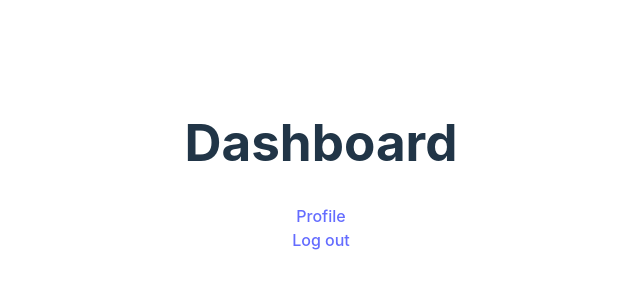
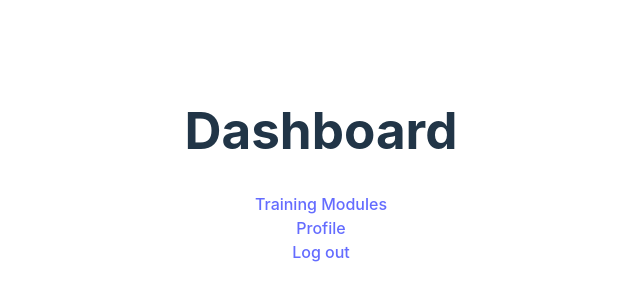
Before and after one commit to oliprev/OP_COMP3000, a React (Vite) app in the folder frontend/: page /main in a window 1280 px wide. Shown: the part 234-534 px from the top of the page, without its empty margins (319-959 px from the left). Built offline with nearby package versions, Linux system fonts and the light colour scheme; sample sign-in values are in the browser's storage.

Commit message:
Add ModulePage component and link to training modules in MainPage

```diff
--- a/frontend/src/App.jsx
+++ b/frontend/src/App.jsx
@@ -7,6 +7,7 @@ import RegisterPage from './pages/RegisterPage'
 import LoginPage from './pages/LoginPage'
 import MainPage from './pages/MainPage'
 import ProfilePage from './pages/ProfilePage'
+import ModulePage from './pages/ModulePage'
 
 function App() {
 
@@ -17,6 +18,7 @@ function App() {
         <Route path="/register" element={<RegisterPage />} />
         <Route path="/login" element={<LoginPage />} />
         <Route path="/main" element={<ProtectedRoute element ={MainPage} />} />
+        <Route path="/main/modules/" element={<ProtectedRoute element ={ModulePage} />} />
         <Route path="/main/profile" element={<ProtectedRoute element ={ProfilePage} />} />
       </Routes>
     </Router>
--- a/frontend/src/pages/MainPage.jsx
+++ b/frontend/src/pages/MainPage.jsx
@@ -5,6 +5,7 @@ function MainPage() {
     return (
         <div>
             <h1>Dashboard</h1>
+            <Link to = "/main/training">Training Modules</Link><br></br>
             <Link to = "/main/profile">Profile</Link><br></br>
             <Link to = "/">Log out</Link><br></br>
         </div>
--- /dev/null
+++ b/frontend/src/pages/ModulePage.jsx
@@ -0,0 +1,10 @@
+import React from "react";
+import { Link } from "react-router-dom";
+
+function ModulePage() {
+    return (
+        null
+    )
+}
+
+export default ModulePage;
```
